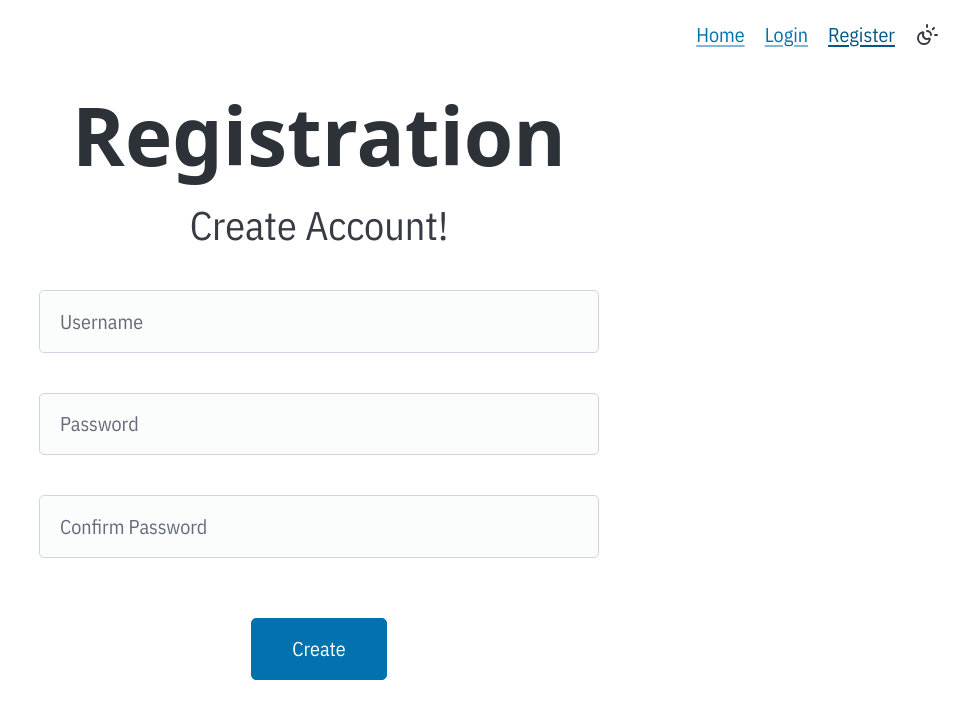
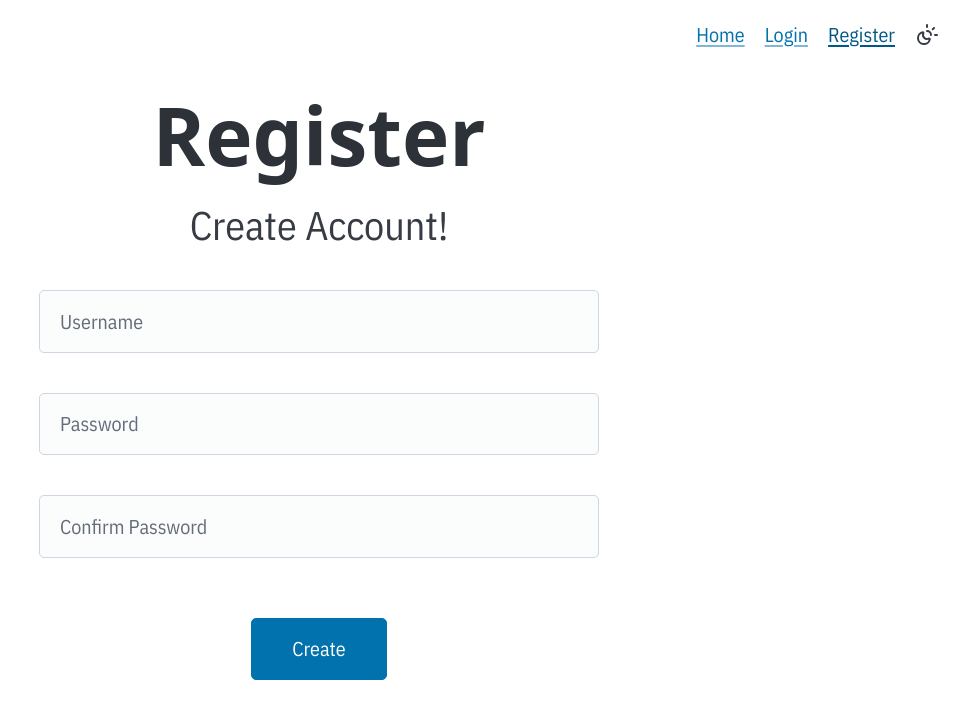
Before and after one commit to ElianRenteria/chat-platform, a Svelte app: page /register in a window 1280 px wide. Shown: the top 718 px of the page, without its empty margins (321-1280 px from the left). Built offline with nearby package versions, Linux system fonts and the light colour scheme; no server answers; a web font is replaced by a local one; what pocketbase would draw is missing.

Commit message:
changed registration page title

```diff
--- a/src/routes/Register.svelte
+++ b/src/routes/Register.svelte
@@ -1,4 +1,4 @@
-<h1>Registration</h1>
+<h1>Register</h1>
 <p>Create Account!</p>
 {#if message}
     <p class="feedback {error ? 'error' : ''}">{message}</p>
```
